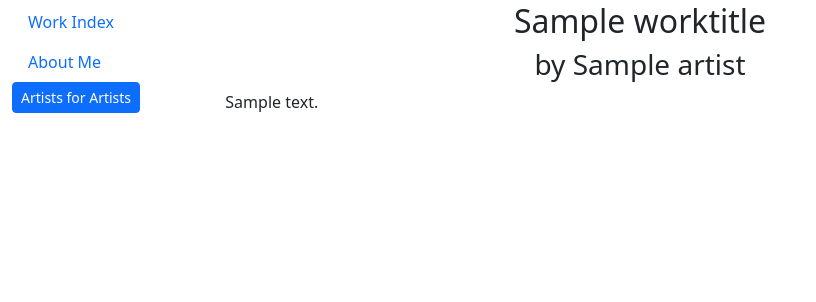
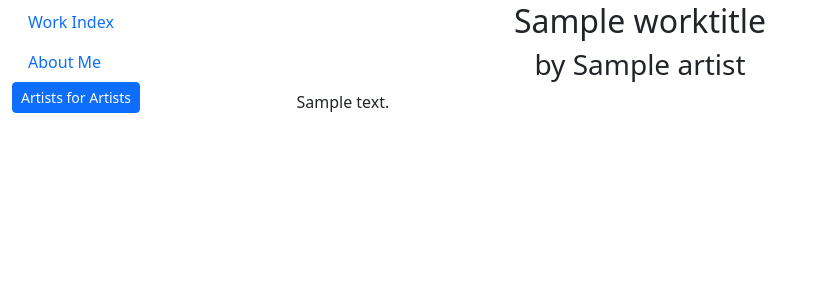
Before and after one commit to RiotMachine/ArtistsForArtists, a Flask app: template ArtistsForArtists/templates/subdomains/subText.html in a window 1280 px wide. Shown: the part 71-373 px from the top of the page, without its empty margins (0-816 px from the left). Run offline with Flask 3, Linux system fonts and the light colour scheme; the template is opened without the code that fills it: most values are stand-ins (such as "Sample title", 1, 10 or a date in 2020); parts of the project's set-up code (start-up, migrations or seed data) failed here and were passed over.

Commit message:
txt page formatting.

```diff
--- a/ArtistsForArtists/templates/subdomains/subText.html
+++ b/ArtistsForArtists/templates/subdomains/subText.html
@@ -6,5 +6,9 @@
 {% endblock %}
 
 {% block content %}
-    {{ htmlText | safe }}
+<div class="row">
+    <div class="col-sm-10 mx-auto">
+        {{ htmlText | safe }}
+    </div>
+</div>
 {% endblock %}
```
